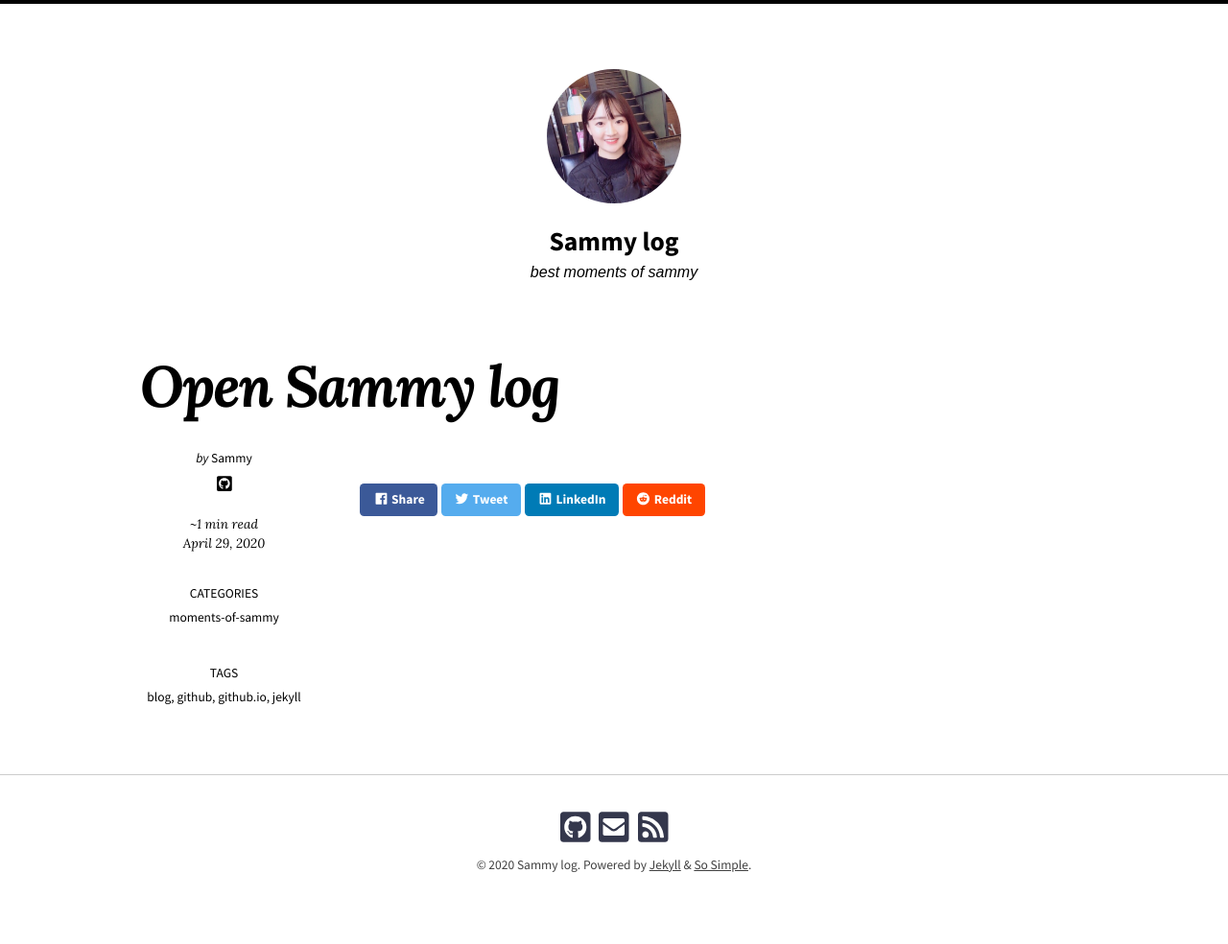
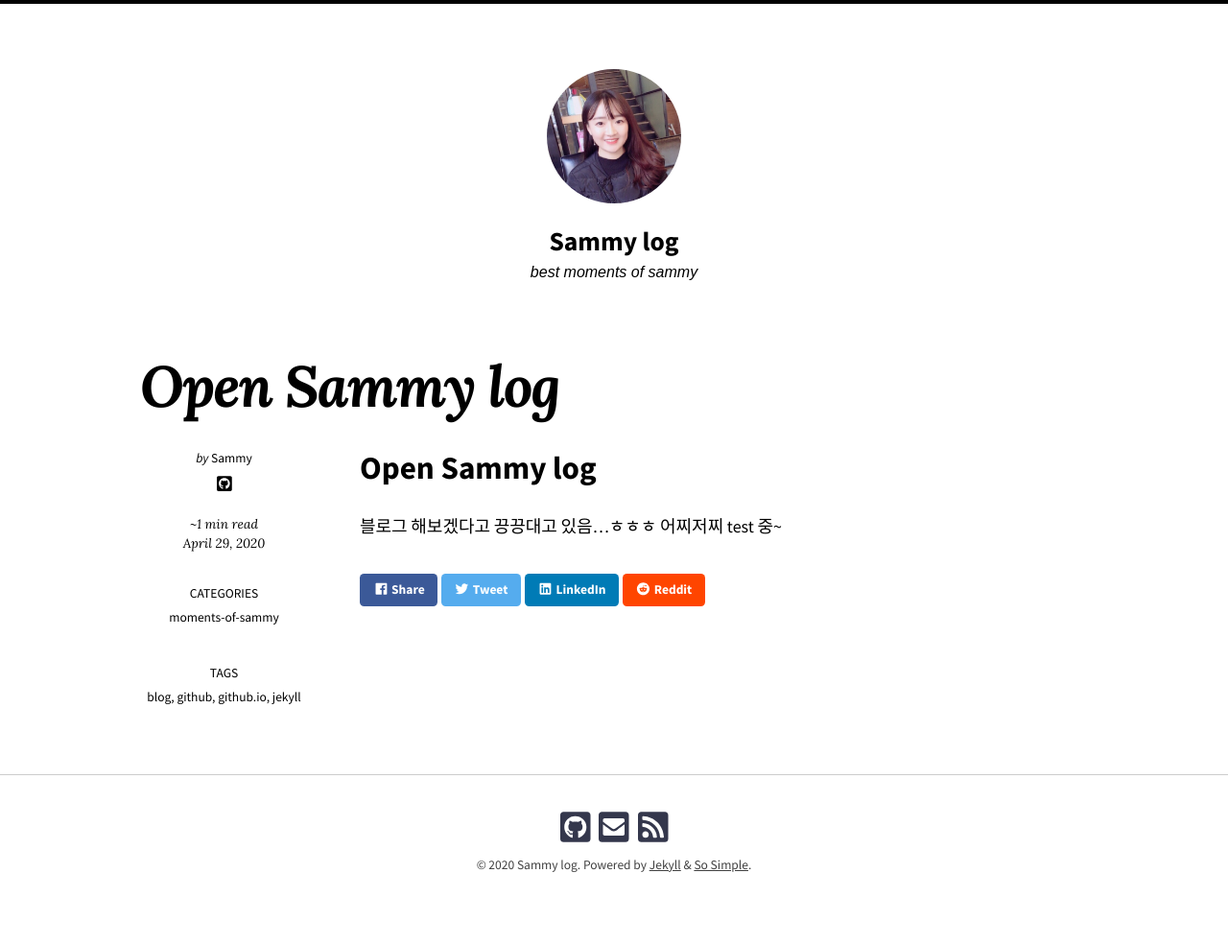
Before and after one commit to ssammykim/ssammykim.github.io, a Jekyll site: the page built from _posts/2020-04-29-Open-Sammy-log.md, in a window 1280 px wide. Shown: the whole page at 96% size. Built offline with Jekyll 4.4.1, drawn with Linux system fonts in a browser that asks for light colours; nearby versions of some CDN libraries; comment, search, counter and statistics services are not loaded.

Commit message:
modified post

```diff
--- a/_posts/2020-04-29-Open-Sammy-log.md
+++ b/_posts/2020-04-29-Open-Sammy-log.md
@@ -4,3 +4,7 @@ date: Apr 29, 2020
 categories: ['moments-of-sammy']
 tags: ['blog', 'jekyll', 'github', 'github.io']
 ---
+
+# Open Sammy log
+블로그 해보겠다고 끙끙대고 있음...ㅎㅎㅎ
+어찌저찌 test 중~
```
